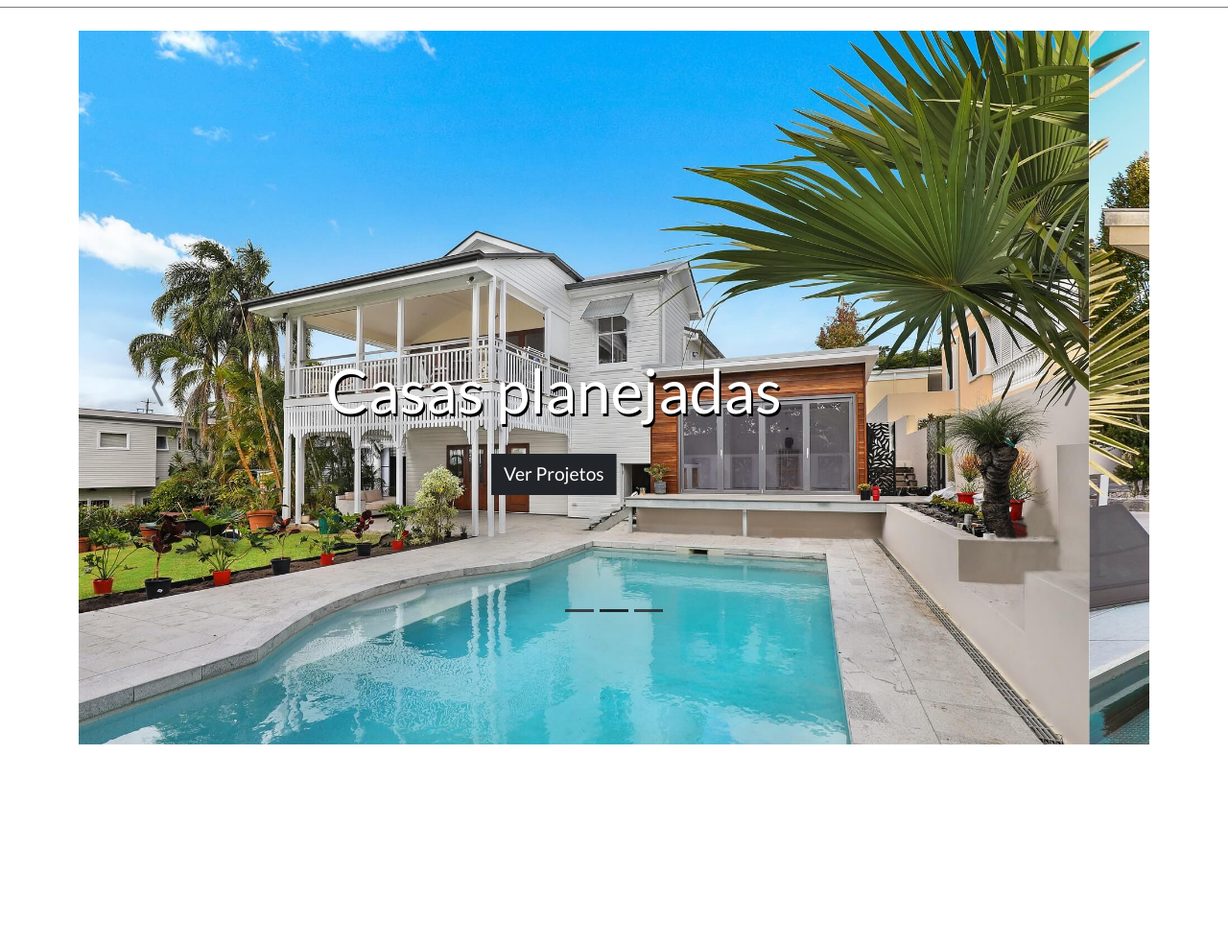
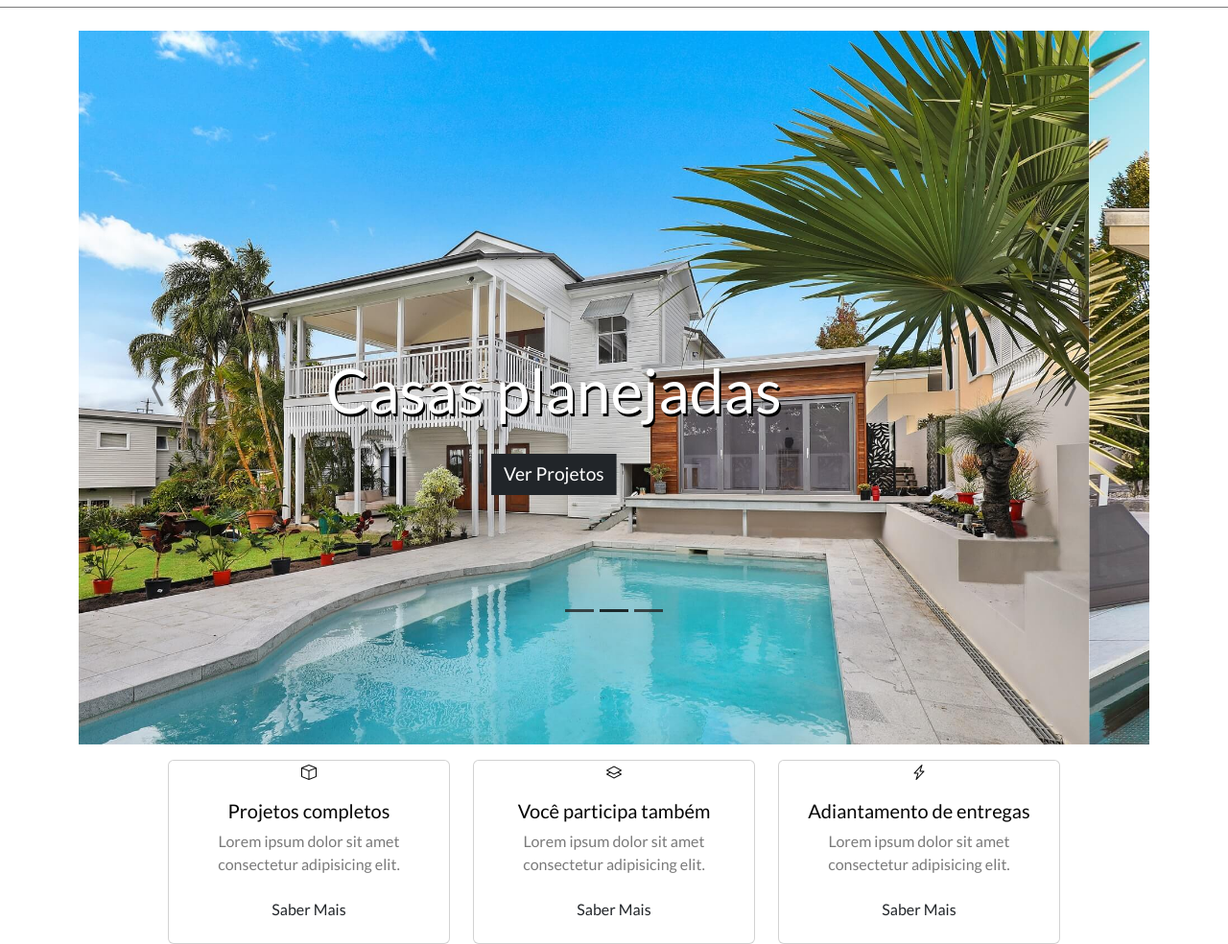
Before and after one commit to MarcoM3l0/BootstrapJourney, a plain HTML site: page index.html in a window 1280 px wide. Shown: the part 96-1080 px from the top of the page at 96% size. Before the commit the page ends 888 px from the top, so only its background shows below. Drawn offline with nearby package versions, Linux system fonts and the light colour scheme.

Commit message:
feat: Implementados mini banners para adicionar destaque e interatividade à interface.

```diff
--- a/index.html
+++ b/index.html
@@ -138,6 +138,47 @@
             </button>
 
         </div>
+
+        <!-- Mini Banners -->
+        <div class="col-12 col-md-10 offset-md-1" id="mini-banners">
+            <div class="row">
+
+                <div class="col-12 col-md-4">
+                    <div class="card text-center">
+                        <i class="bi bi-box primary-color"></i>
+                        <div class="card-body">
+                            <h5 class="card-title primary-color">Projetos completos</h5>
+                            <p class="card-text secondary-color">Lorem ipsum dolor sit amet consectetur adipisicing elit.</p>
+                            <a href="#" class="btn bnt-dark">Saber Mais</a>
+                        </div>
+                    </div>
+                </div>
+
+                <div class="col-12 col-md-4">
+                    <div class="card text-center">
+                        <i class="bi bi-layers primary-color"></i>
+                        <div class="card-body">
+                            <h5 class="card-title primary-color">Você participa também</h5>
+                            <p class="card-text secondary-color">Lorem ipsum dolor sit amet consectetur adipisicing elit.</p>
+                            <a href="#" class="btn bnt-dark">Saber Mais</a>
+                        </div>
+                    </div>
+                </div>
+
+                <div class="col-12 col-md-4">
+                    <div class="card text-center">
+                        <i class="bi bi-lightning-charge primary-color"></i>
+                        <div class="card-body">
+                            <h5 class="card-title primary-color">Adiantamento de entregas</h5>
+                            <p class="card-text secondary-color">Lorem ipsum dolor sit amet consectetur adipisicing elit.</p>
+                            <a href="#" class="btn bnt-dark">Saber Mais</a>
+                        </div>
+                    </div>
+                </div>
+
+            </div>
+        </div>
+
     </div>
 
 </body>
```
